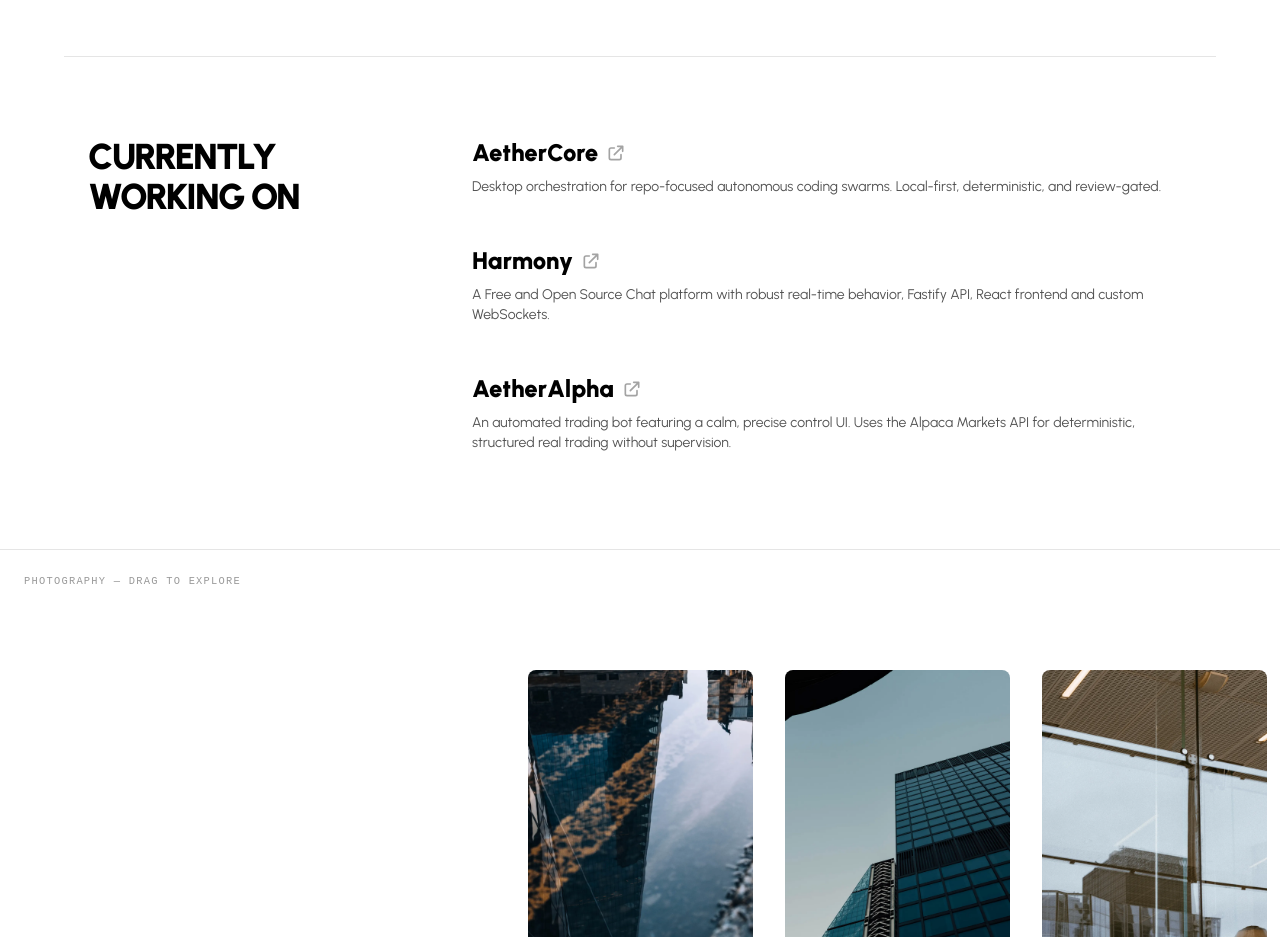
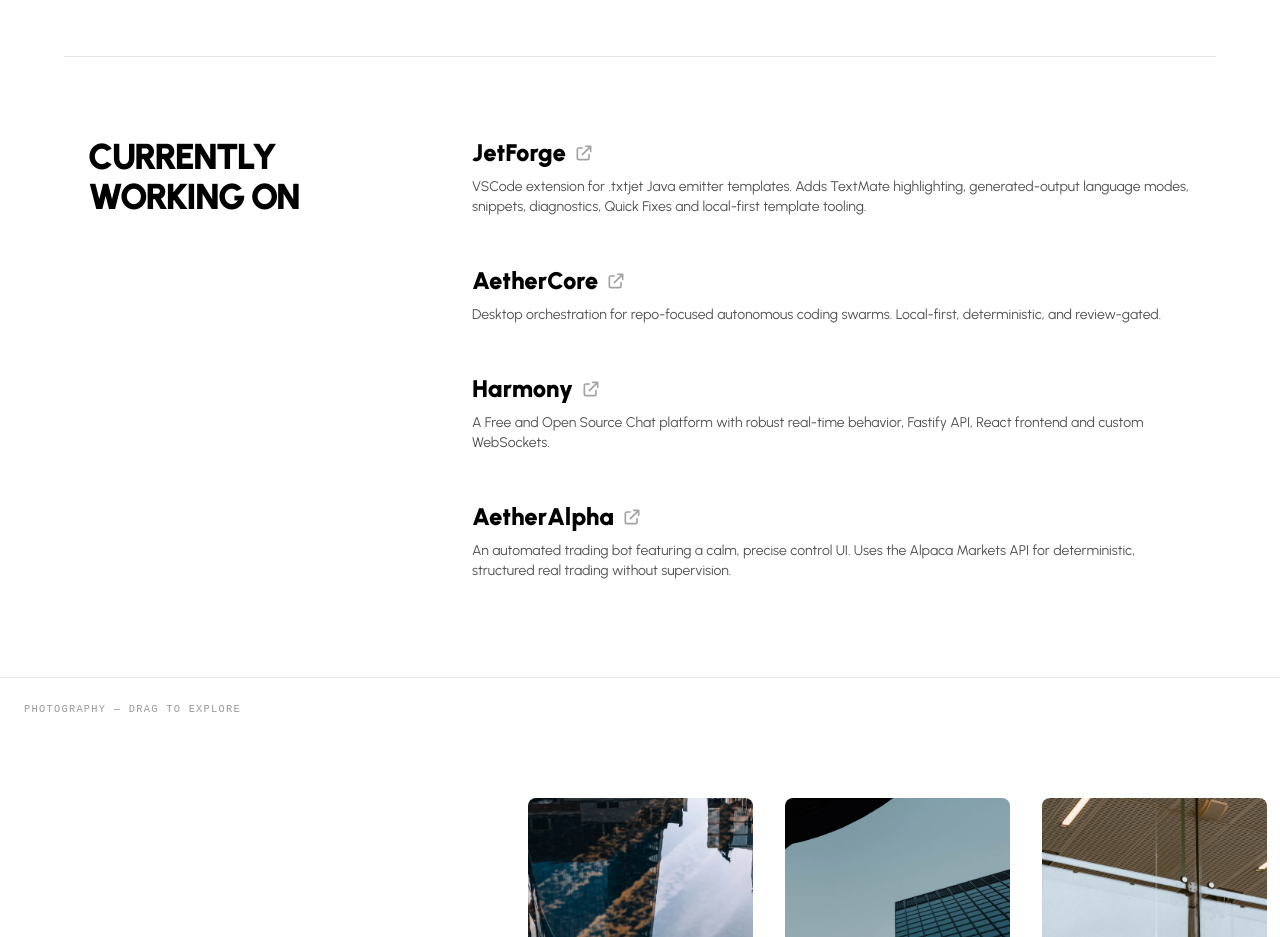
Before and after one commit to Elsyvien/elsyvien.github.io, a website: page index.html in a window 1280 px wide. Shown: the part 5520-6457 px from the top of the page. Drawn offline with Linux system fonts and the light colour scheme.

Commit message:
Add JetForge to current work

```diff
--- a/index.html
+++ b/index.html
@@ -600,6 +600,20 @@
             </div>
             <div class="md:col-span-8 space-y-12">
                 <div class="grid sm:grid-cols-1 gap-8">
+                    <a href="https://github.com/Elsyvien/JetForge" target="_blank" rel="noopener noreferrer" class="group block">
+                        <div class="flex justify-between items-center mb-2">
+                            <h3 class="text-2xl font-bold flex items-center gap-2">
+                                <span class="group-hover:underline decoration-2 underline-offset-4">JetForge</span>
+                                <svg xmlns="http://www.w3.org/2000/svg" class="h-5 w-5 text-neutral-400 group-hover:text-black dark:group-hover:text-white group-hover:translate-x-1 group-hover:-translate-y-1 transition-all" fill="none" viewBox="0 0 24 24" stroke="currentColor" stroke-width="2">
+                                    <path stroke-linecap="round" stroke-linejoin="round" d="M10 6H6a2 2 0 00-2 2v10a2 2 0 002 2h10a2 2 0 002-2v-4M14 4h6m0 0v6m0-6L10 14" />
+                                </svg>
+                            </h3>
+                        </div>
+                        <p class="text-neutral-600 dark:text-neutral-400 text-sm mb-4">
+                            VSCode extension for .txtjet Java emitter templates. Adds TextMate highlighting, generated-output language modes, snippets, diagnostics, Quick Fixes and local-first template tooling.
+                        </p>
+                    </a>
+
                     <a href="https://elsyvien.github.io/AetherCore/" target="_blank" rel="noopener noreferrer" class="group block">
                         <div class="flex justify-between items-center mb-2">
                             <h3 class="text-2xl font-bold flex items-center gap-2">
```
